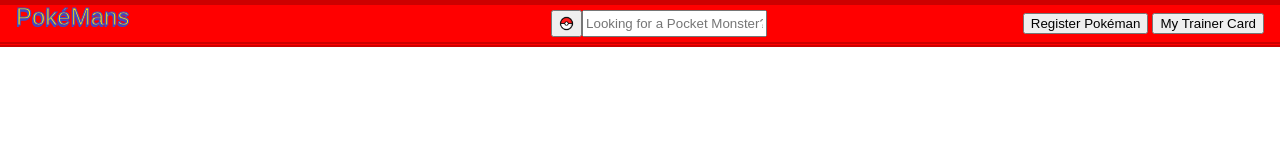
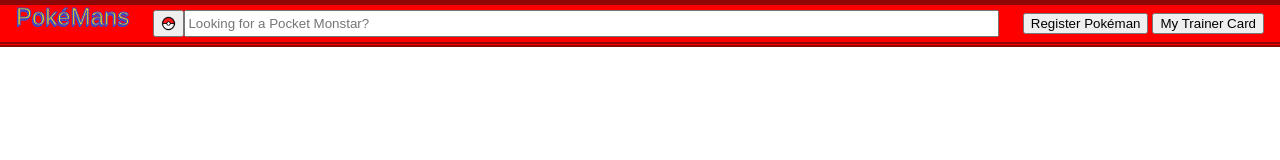
Before and after one commit to EthanSafari/pokemans2, a plain HTML site: page frontend/index.html in a window 1280 px wide. Drawn offline with Linux system fonts and the light colour scheme; a web font is replaced by a local one.

Commit message:
fixed the searchbar!!!!

```diff
--- a/frontend/index.html
+++ b/frontend/index.html
@@ -12,11 +12,11 @@
 <body>
     <header class="top-menu">
         <div class="pokemans">PokéMans</div>
-        <div class="searchbar" style="width: 50px">
+        <div class="searchbar" style="width: auto">
             <button type="submit" class="button" id="searchbutton">
                 <img src="./resources/imgs/Poké_Ball_icon.svg.png" style="width: 15px; height: 15px; padding-top: 3px;">
             </button>
-            <input type="text" id="search" placeholder="Looking for a Pocket Monster?">
+            <input type="text" id="search" placeholder="Looking for a Pocket Monstar?"style="width: 25rem; flex-grow: 1;" >
         </div>
         <div class="button">
                 <button class="button" id="login">Register Pokéman</button>
--- a/frontend/style.css
+++ b/frontend/style.css
@@ -31,7 +31,7 @@
     --goldFoil :#B3A125;
     --goldenYellow : #FFDE00;
     --ceruleanBlue : #3B4CCA;
-    --universityRed : #CC0000;
+    --universityRed : #8d0707;
     --red : #FF0000;
 }
 
@@ -66,5 +66,8 @@
 }
 
 .searchbar {
-    display: flex;
+    display: inline-flex;
+    width: auto;
+    flex-grow: 1;
+    margin: 0 1.5em;
 }
--- a/server/app.js
+++ b/server/app.js
@@ -3,7 +3,7 @@
 
 app.use(express.json()); //sets the req bodies to content-type of json
 
-app.use(express.static('../frontend'))
+app.use(express.static('../frontend'));
 
 app.get('/', (req, res) => {
     res.json({
```
